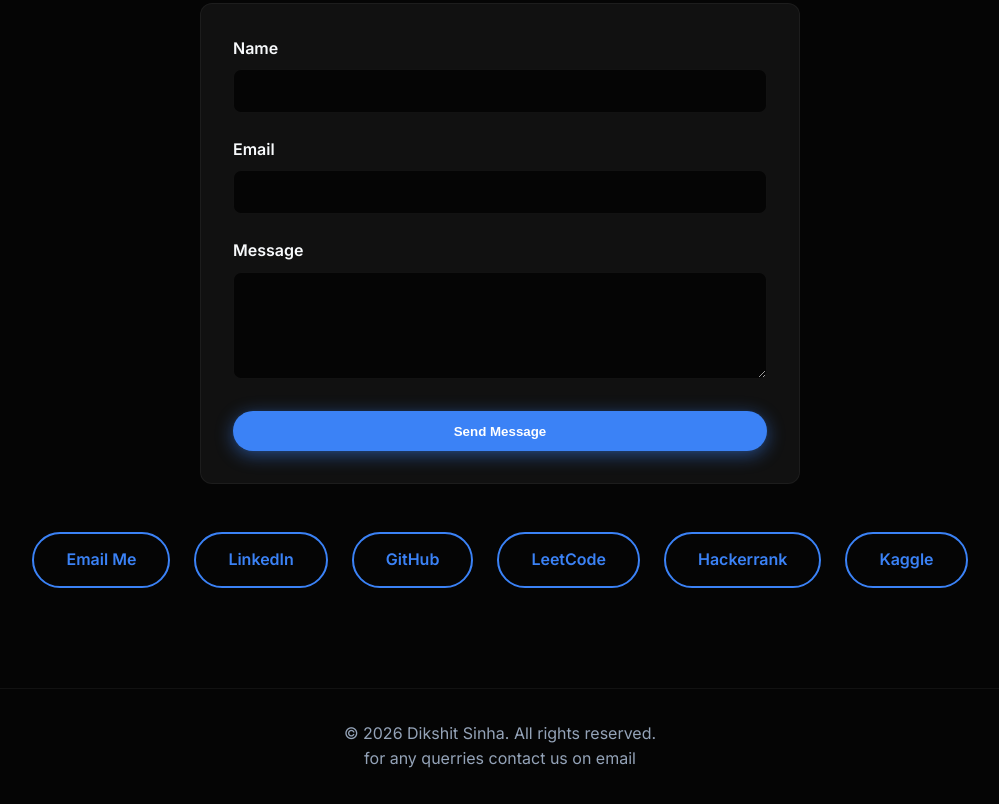
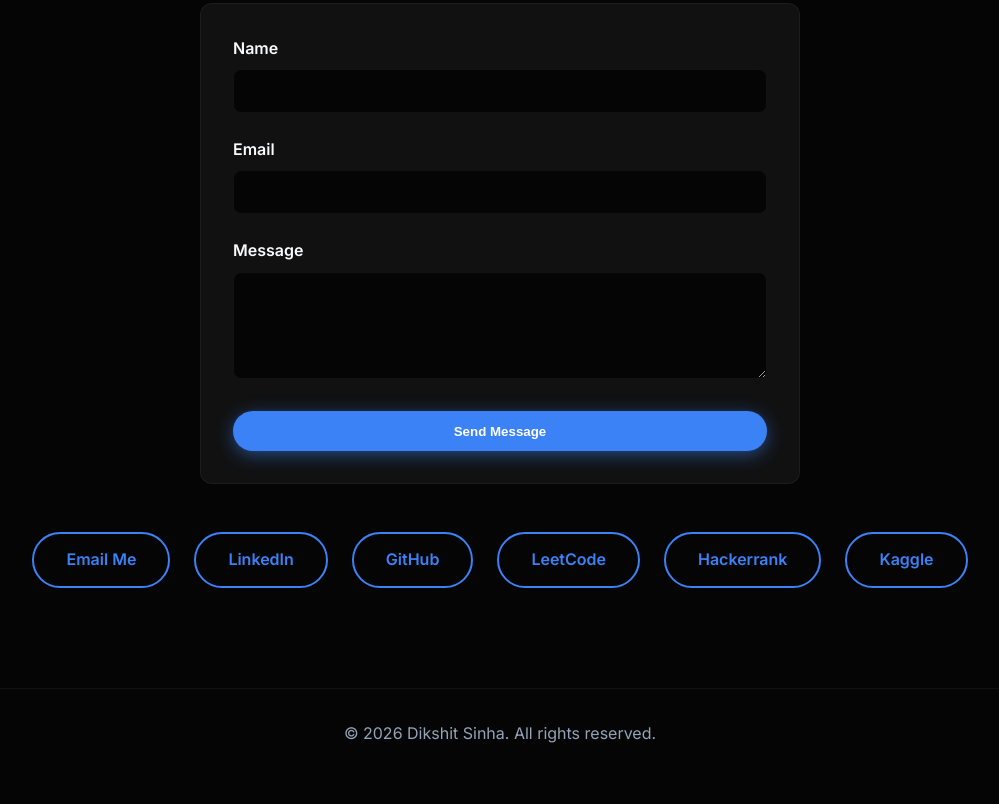
Before and after one commit to dikshitsinhaofficial/portfolio, a website: page index.html in a window 1280 px wide. Shown: the part 5979-6783 px from the top of the page, without its empty margins (140-1139 px from the left). After the commit the page ends 6757 px from the top, so only its background shows below. Drawn offline with nearby package versions, Linux system fonts and the light colour scheme.

Commit message:
fix: update index.html for vercel

```diff
--- a/index.html
+++ b/index.html
@@ -327,7 +327,7 @@
 
     <footer>
         <p>&copy; 2026 Dikshit Sinha. All rights reserved.</p>
-        <p>for any querries contact us on email</p>
+
     </footer>
 
     <!-- JS -->
```
